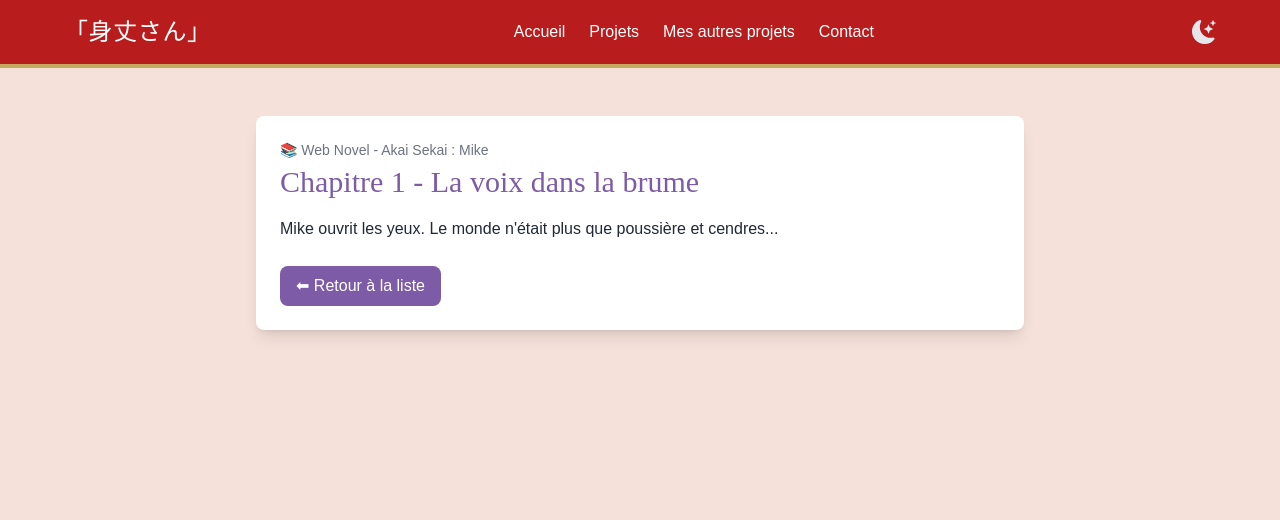
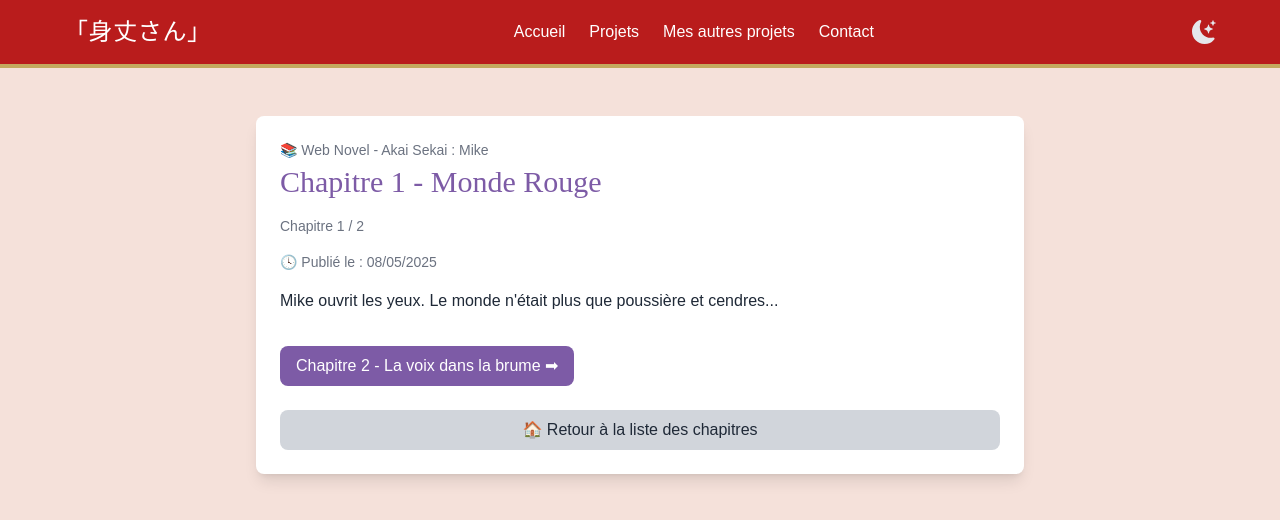
Before and after one commit to Mitake-ktm/Portfolio, a React (Create React App) app: page /web-novel/1 in a window 1280 px wide. Shown: the top 520 px of the page. Built offline with nearby package versions, Linux system fonts and the light colour scheme.

Commit message:
Finish WebNovelChapter page

```diff
--- a/src/data/chapters.json
+++ b/src/data/chapters.json
@@ -2,7 +2,15 @@
   {
     "id": 1,
     "novelId": 1,
-    "title": "Chapitre 1 - La voix dans la brume",
+    "title": "Chapitre 1 - Monde Rouge",
+    "date": "08/05/2025",
+    "content": "Mike ouvrit les yeux. Le monde n'était plus que poussière et cendres..."
+  },
+  {
+    "id": 2,
+    "novelId": 1,
+    "title": "Chapitre 2 - La voix dans la brume",
+    "date": "08/05/2025",
     "content": "Mike ouvrit les yeux. Le monde n'était plus que poussière et cendres..."
   }
 ]
--- a/src/pages/WebNovelChapter.tsx
+++ b/src/pages/WebNovelChapter.tsx
@@ -7,7 +7,10 @@ const WebNovelChapter = () => {
     const { id } = useParams();
     const navigate = useNavigate();
 
-    const chapter = chapters.find((c) => c.id.toString() === id);
+    const chapterId = parseInt(id || "", 10);
+    const sortedChapters = [...chapters].sort((a, b) => a.id - b.id);
+    const chapterIndex = sortedChapters.findIndex(c => c.id === chapterId);
+    const chapter = sortedChapters[chapterIndex];
     const novel = novels.find((p) => p.category === "Web Novel");
 
     if (!chapter || !novel) {
@@ -22,6 +25,9 @@ const WebNovelChapter = () => {
             </motion.h2>
         );
     }
+
+    const prevChapter = sortedChapters[chapterIndex - 1];
+    const nextChapter = sortedChapters[chapterIndex + 1];
 
     return (
         <motion.div
@@ -47,6 +53,14 @@ const WebNovelChapter = () => {
                     {chapter.title}
                 </motion.h1>
 
+                <p className="text-sm text-gray-500 mb-4">
+                    Chapitre {chapterIndex + 1} / {sortedChapters.length}
+                </p>
+
+                <p className="text-sm text-gray-500 mb-4">
+                    🕓 Publié le : {chapter.date}
+                </p>
+
                 <motion.p
                     initial={{ opacity: 0, y: 10 }}
                     animate={{ opacity: 1, y: 0 }}
@@ -56,6 +70,36 @@ const WebNovelChapter = () => {
                     {chapter.content}
                 </motion.p>
 
+                <div className="flex flex-wrap justify-between mt-8 gap-4">
+                    {prevChapter && (
+                        <motion.button
+                            onClick={() => navigate(`/web-novel/${prevChapter.id}`)}
+                            initial={{ opacity: 0, x: -10 }}
+                            animate={{ opacity: 1, x: 0 }}
+                            transition={{ duration: 0.6, delay: 0.7 }}
+                            whileHover={{ scale: 1.05 }}
+                            whileTap={{ scale: 0.95 }}
+                            className="bg-[var(--accent)] text-white px-4 py-2 rounded-lg hover:bg-[var(--hover)] transition"
+                        >
+                            ⬅ {prevChapter.title}
+                        </motion.button>
+                    )}
+
+                    {nextChapter && (
+                        <motion.button
+                            onClick={() => navigate(`/web-novel/${nextChapter.id}`)}
+                            initial={{ opacity: 0, x: 10 }}
+                            animate={{ opacity: 1, x: 0 }}
+                            transition={{ duration: 0.6, delay: 0.7 }}
+                            whileHover={{ scale: 1.05 }}
+                            whileTap={{ scale: 0.95 }}
+                            className="bg-[var(--accent)] text-white px-4 py-2 rounded-lg hover:bg-[var(--hover)] transition"
+                        >
+                            {nextChapter.title} ➡
+                        </motion.button>
+                    )}
+                </div>
+
                 <motion.button
                     onClick={() => navigate("/web-novel")}
                     initial={{ opacity: 0, y: 10 }}
@@ -63,9 +107,9 @@ const WebNovelChapter = () => {
                     transition={{ duration: 0.6, delay: 0.8 }}
                     whileHover={{ scale: 1.05 }}
                     whileTap={{ scale: 0.95 }}
-                    className="mt-6 bg-[var(--accent)] text-white px-4 py-2 rounded-lg hover:bg-[var(--hover)] transition"
+                    className="mt-6 w-full bg-gray-300 text-gray-800 px-4 py-2 rounded-lg hover:bg-gray-400 transition"
                 >
-                    ⬅ Retour à la liste
+                    🏠 Retour à la liste des chapitres
                 </motion.button>
             </motion.div>
         </motion.div>
```
